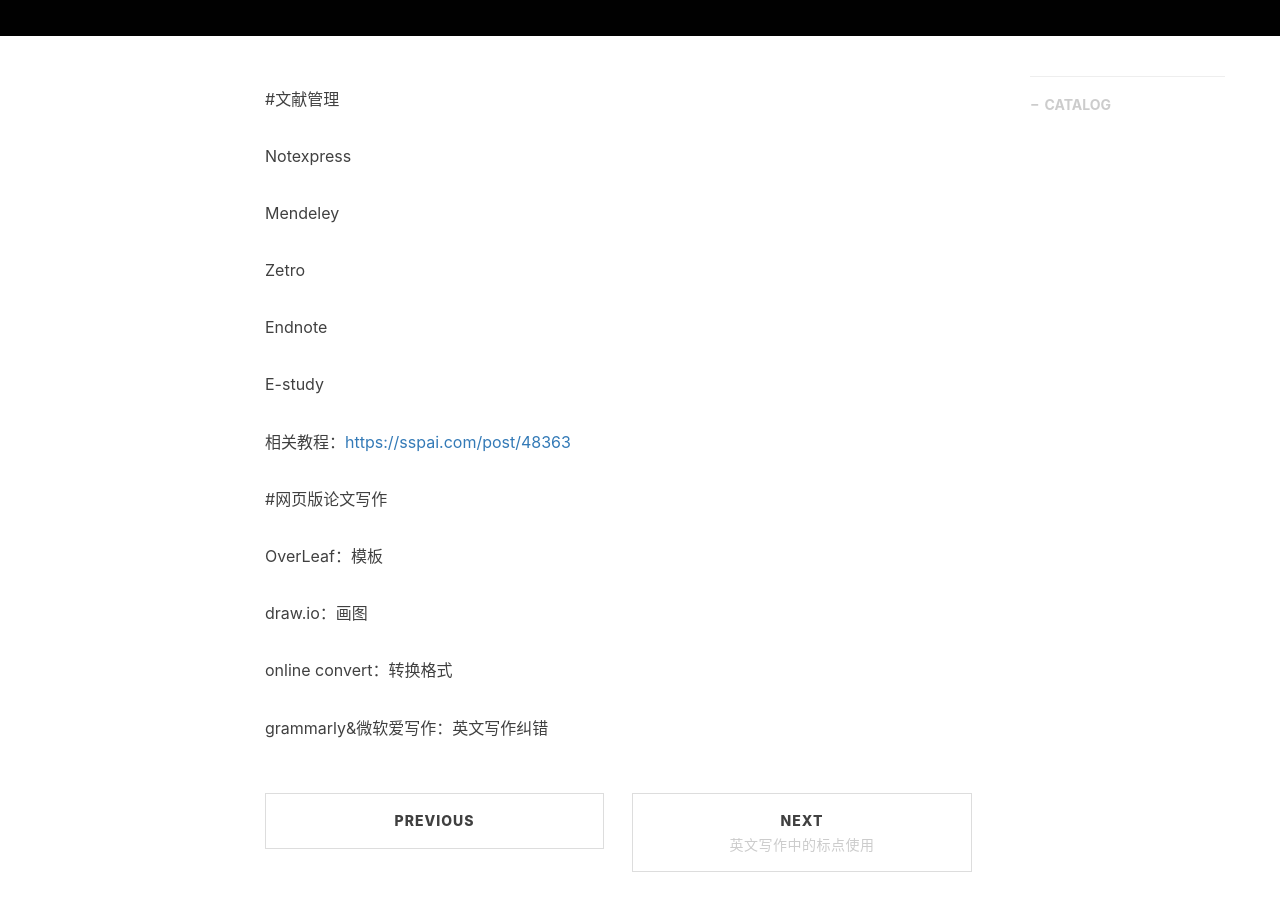
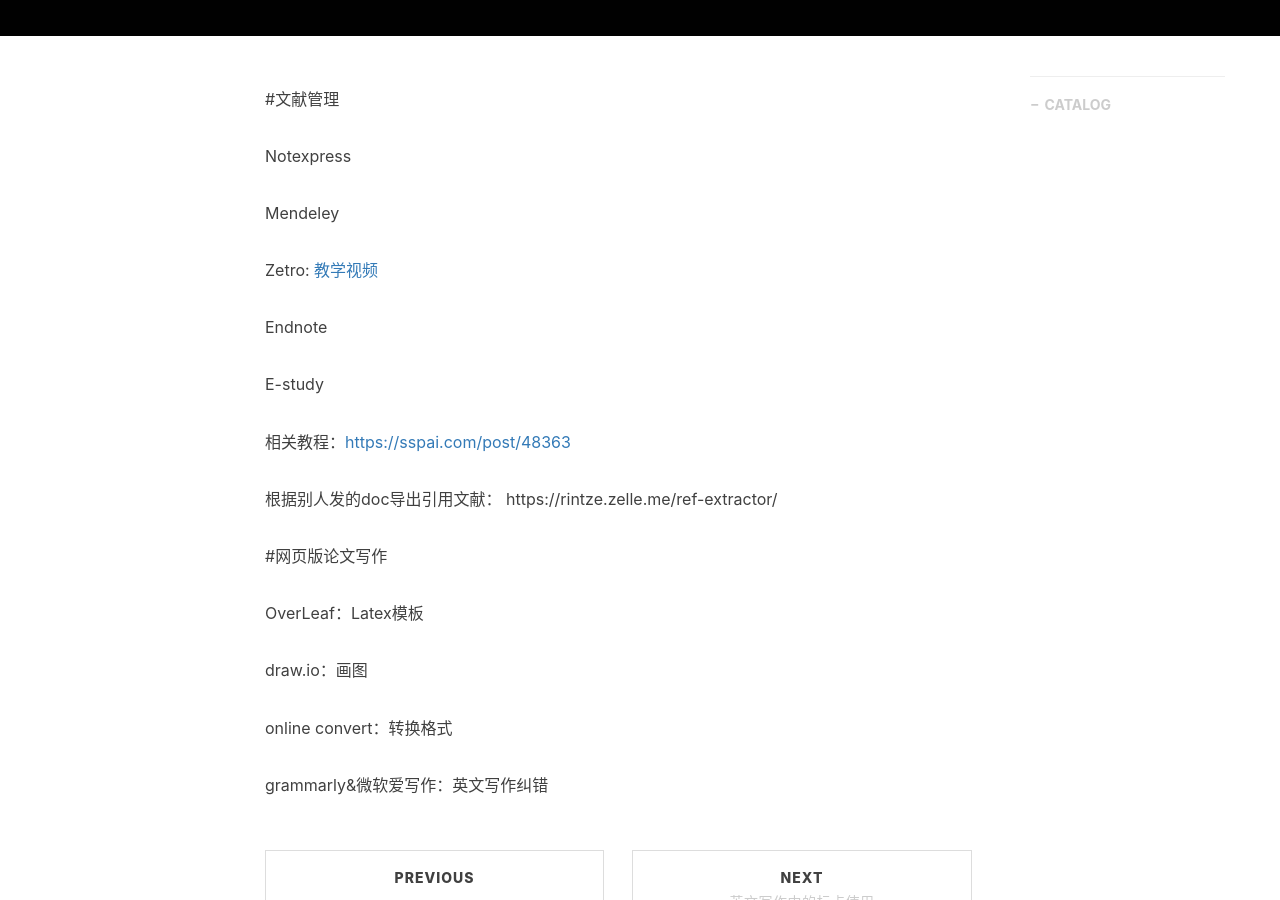
Before and after one commit to heylypp/heylypp.github.io, a Jekyll site: the page built from _posts/2019-06-02-学术软件.md, in a window 1280 px wide and 900 px high, scrolled down 487 px. Built offline with Jekyll 4.4.1, drawn with Linux system fonts in a browser that asks for light colours; nearby versions of some CDN libraries; comment, search, counter and statistics services are not loaded.

Commit message:
update 学术软件 和 word使用技巧

```diff
--- a/_posts/2019-06-02-学术软件.md
+++ b/_posts/2019-06-02-学术软件.md
@@ -16,7 +16,7 @@
 
 Mendeley
 
-Zetro
+Zetro: [教学视频]( https://www.bilibili.com/video/BV187411r78J )
 
 Endnote
 
@@ -24,11 +24,13 @@
 
 相关教程：<https://sspai.com/post/48363>
 
+根据别人发的doc导出引用文献： https://rintze.zelle.me/ref-extractor/
+
 
 
 #网页版论文写作
 
-OverLeaf：模板
+OverLeaf：Latex模板
 
 draw.io：画图
 
```
Also changed, not shown: _posts/2020-03-30-word使用技巧.md (+6 -0 lines).
